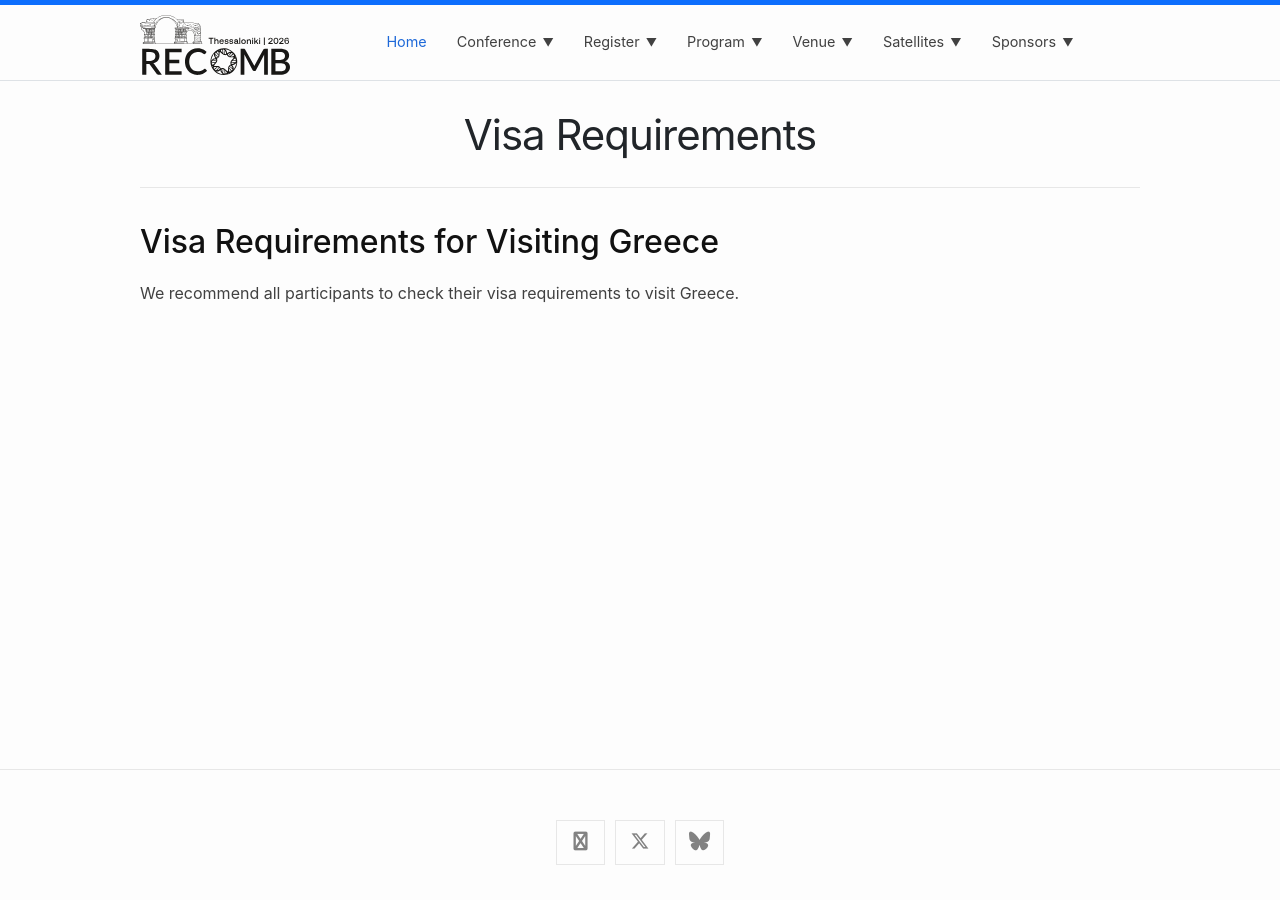
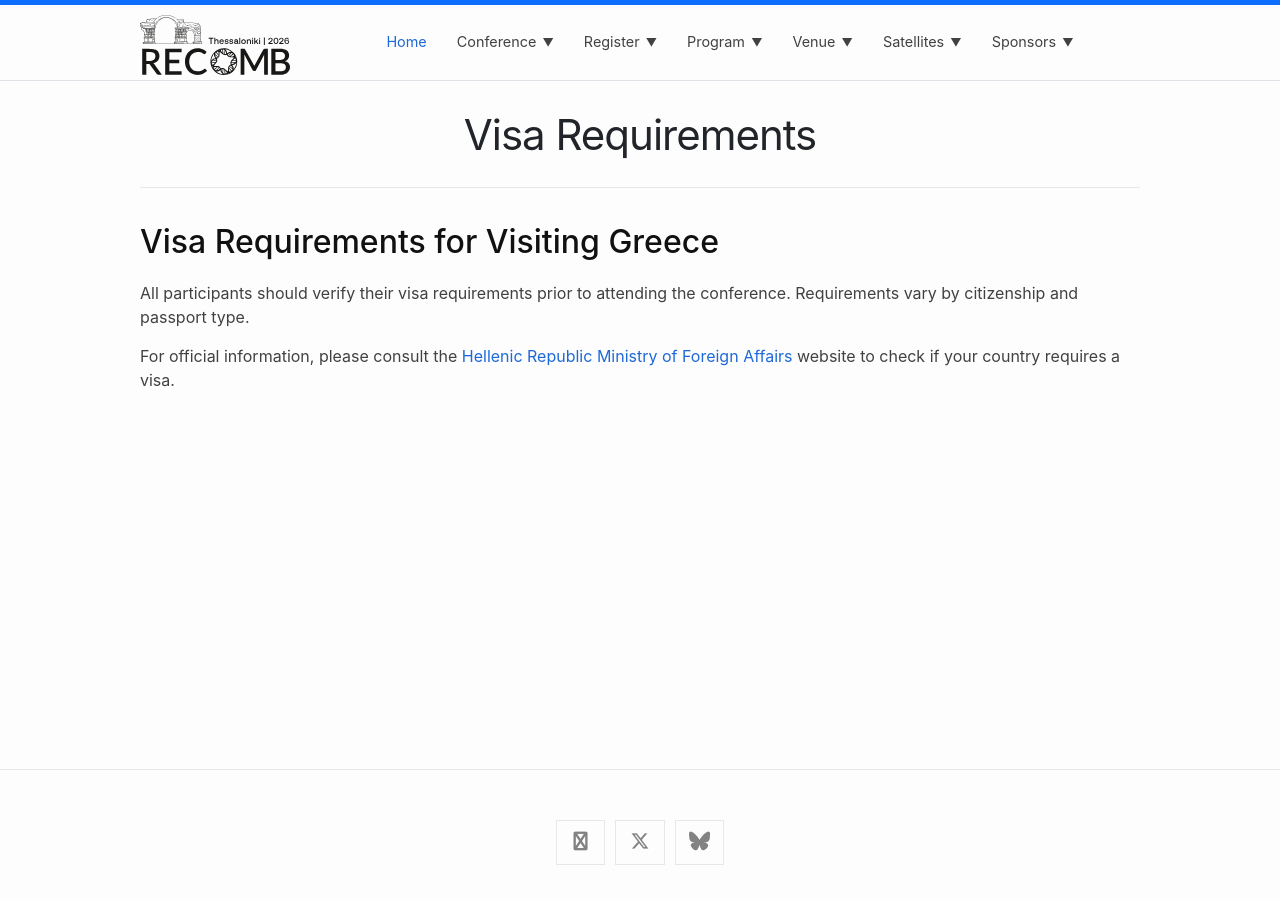
Before and after one commit to recomb-conference/recomb2026, a Jekyll site: the page built from visa.md, in a window 1280 px wide. Built offline with Jekyll 4.4.1, drawn with Linux system fonts in a browser that asks for light colours; nearby versions of some CDN libraries.

Commit message:
visa info with mfa website

```diff
--- a/visa.md
+++ b/visa.md
@@ -5,4 +5,6 @@ title: Visa Requirements
 
 ## Visa Requirements for Visiting {{ site.country }}
 
-We recommend all participants to check their visa requirements to visit {{ site.country }}.
+All participants should verify their visa requirements prior to attending the conference. Requirements vary by citizenship and passport type.
+
+For official information, please consult the [Hellenic Republic Ministry of Foreign Affairs](https://www.mfa.gr/en/services/visas-for-foreigners-traveling-to-greece/countries-requiring-or-not-requiring-a-visa/) website to check if your country requires a visa.
```
